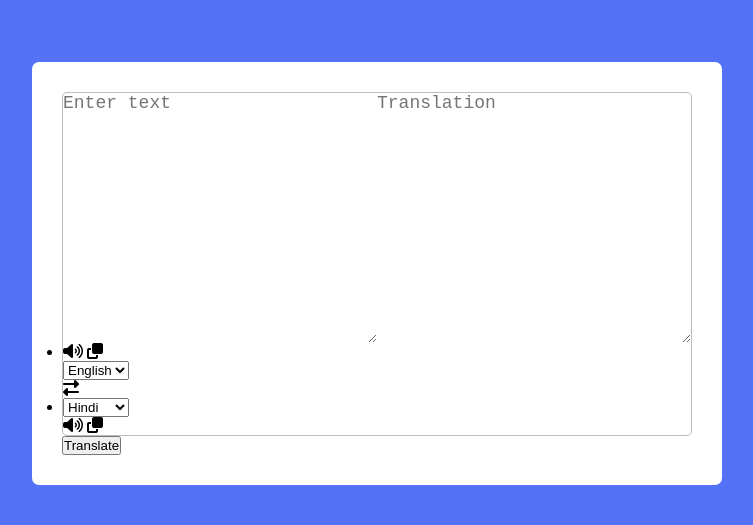
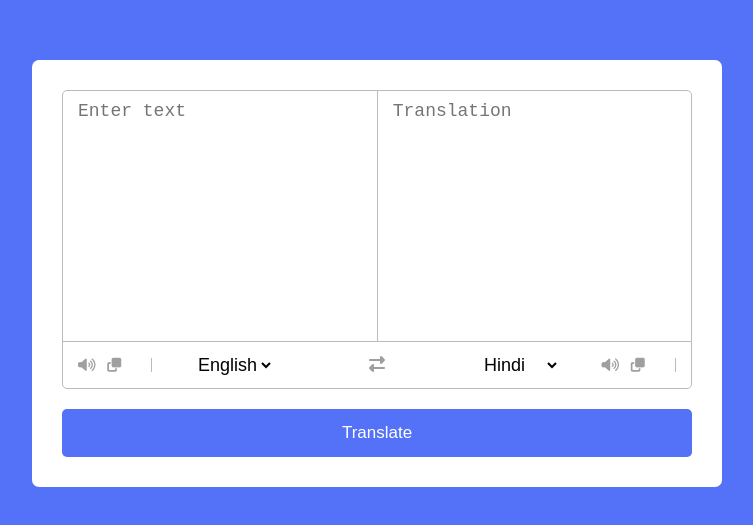
Before and after one commit to lahiru-rajapakshe/language-translator, a plain HTML site: page index.html in a window 1280 px wide. Shown: the part 127-652 px from the top of the page, without its empty margins (263-1016 px from the left). Drawn offline with Linux system fonts and the light colour scheme.

Commit message:
Finalize styling

```diff
--- a/index.html
+++ b/index.html
@@ -14,7 +14,7 @@
         <div class="wrapper">
             <div class="text-input">
                 <textarea name="" id="" class="form-text" placeholder="Enter text"></textarea>
-                <textarea name="" id="" class="form-to" placeholder="Translation" readonly  disabled></textarea>
+                <textarea name="" id="" class="to-text" placeholder="Translation" readonly  disabled></textarea>
 
             </div>
             <ul class="controls">
--- a/style.css
+++ b/style.css
@@ -34,9 +34,77 @@ outline: none;
 background: none;
 font-size: 18px;
 border-radius: 5px;
+padding: 10px 15px;
+resize: none;
 
 }
 .wrapper .text-input{
     display: flex;
+border-bottom: 1px solid #bbb;
 
 }
+.text-input .to-text{
+    border-left: 1px solid #bbb;
+
+    border-radius: 0px;
+
+}
+.controls, li, .icons, .icons i{
+    display: flex;
+    align-items: center;
+    justify-content: space-between;
+}
+.controls{
+    list-style: none;
+    padding: 12px 15px;
+
+}
+.controls .icons i{
+    color: #9f9f9f;
+
+    font-size: 14px;
+    cursor: pointer;
+    width: 50px;
+
+}
+.controls .row select{
+    border: none;
+    outline: none;
+    background: none;
+    font-size: 18px;
+
+}
+.controls .exchange{
+    color: #9f9f9f;
+    font-size: 16px;
+    cursor: pointer;
+}
+.controls .icons{
+    width: 38%;
+
+
+}
+.controls .row.form .icons{
+    border-right: 1px solid #bbb;
+    padding-right: 15px;
+
+}
+.controls .row.to .icons{
+    border-right: 1px solid #bbb;
+    padding-right: 15px;
+
+}
+.container button{
+    width: 100%;
+    padding: 14px;
+    margin-top: 20px;
+    border: none;
+    outline: none;
+    background: #5372F7;
+    cursor: pointer;
+    border-radius: 5px;
+
+    color: #fff;
+    font-size: 17px;
+
+}
```
